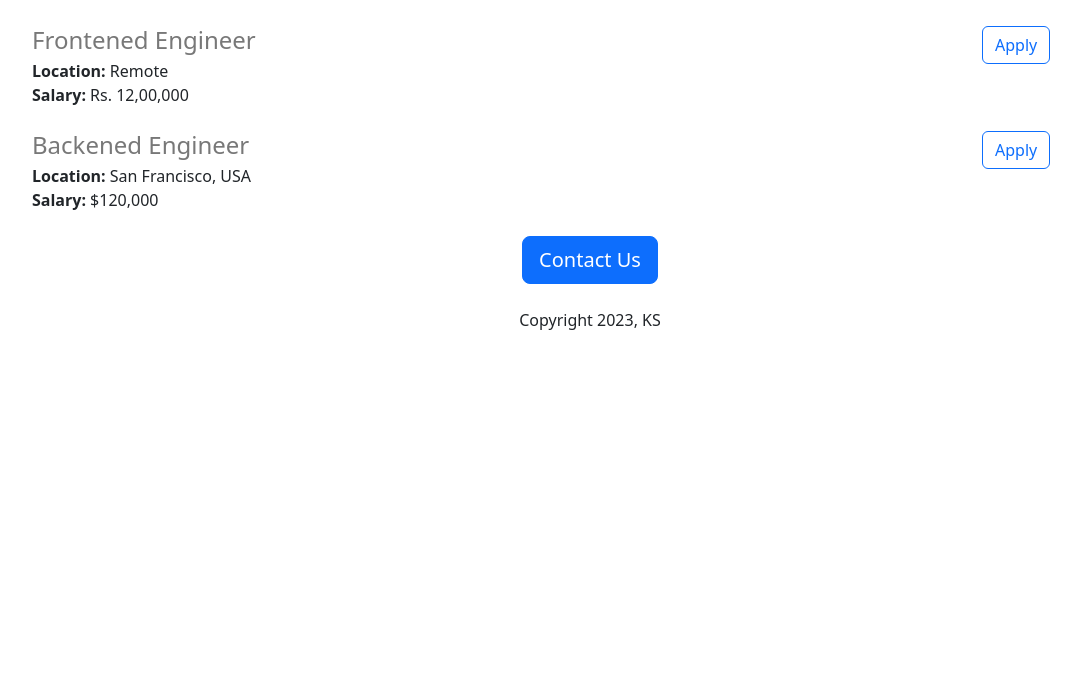
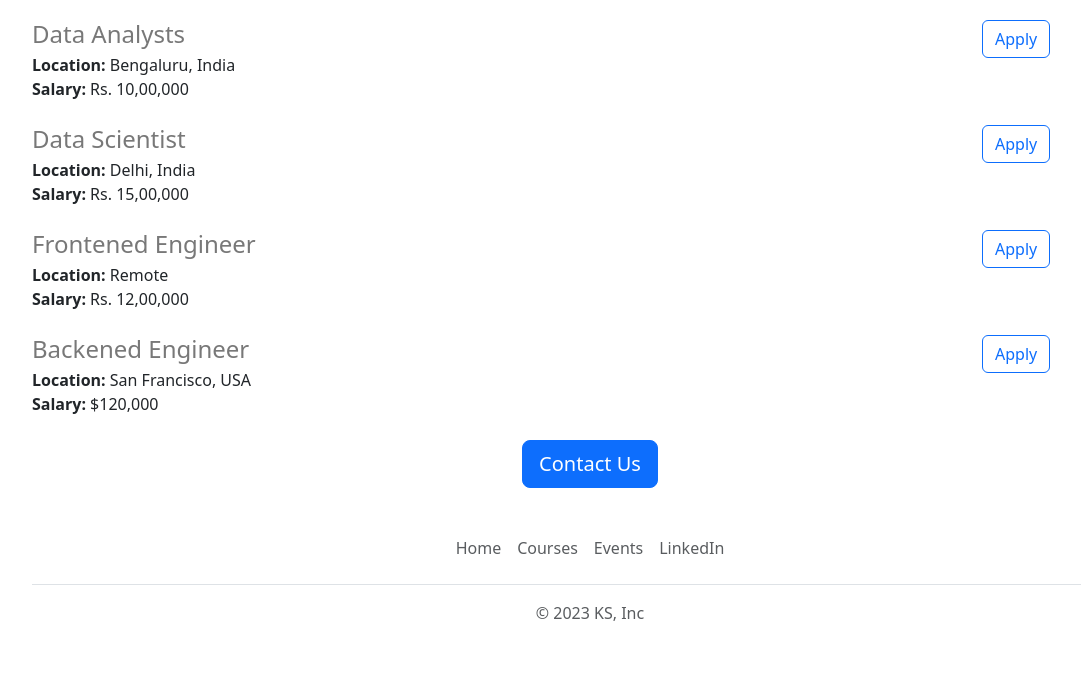
Before and after one commit to Kathan0920/flask-begineer-website-v2, a Flask app: page / in a window 1280 px wide. Shown: the part 892-1573 px from the top of the page, without its empty margins (50-1131 px from the left). Before the commit the page ends 1222 px from the top, so only its background shows below. Run offline with Flask 3, Linux system fonts and the light colour scheme.

Commit message:
Functional and aesthetic improvements

```diff
--- /dev/null
+++ b/templates/footer.html
@@ -0,0 +1,11 @@
+<div class="container">
+  <footer class="py-3 my-4">
+    <ul class="nav justify-content-center border-bottom pb-3 mb-3">
+      <li class="nav-item"><a target="_blank" href="https://google.com" class="nav-link px-2 text-body-secondary">Home</a></li>
+      <li class="nav-item"><a target="_blank" href="https://udemy.com" class="nav-link px-2 text-body-secondary">Courses</a></li>
+      <li class="nav-item"><a target="_blank" href="https://jovian.ai/events" class="nav-link px-2 text-body-secondary">Events</a></li>
+      <li class="nav-item"><a target="_blank" href="https://www.linkedin.com/in/kathan-shah-535677226/" class="nav-link px-2 text-body-secondary">LinkedIn</a></li>
+    </ul>
+    <p class="text-center text-body-secondary">&copy; 2023 KS, Inc</p>
+  </footer>
+</div>
--- a/templates/home.html
+++ b/templates/home.html
@@ -10,15 +10,24 @@
         width: 100%;
         height: 360px;
         object-fit: cover;
+        margin-bottom: 16px;
       }
     </style>
   </head>
   <body>
+    {% include 'nav.html' %}
+    <img class="img-fluid" id="banner" src="/static/banner.jpg">
     <div class="container">
       <h1 class="text-center mt-2 mb-4">{{company_name}} Careers</h1>
-      <img class="img-fluid" id="banner" src="/static/banner.jpg">
-      <h2 class="text-center mt-2 mb-4" >About KS</h2>
-      <p class="lead">Lorem ipsum dolor sit amet, consectetur adipiscing elit, sed do eiusmod tempor incididunt ut labore et dolore magna aliqua. Ut enim ad minim veniam, quis nostrud exercitation ullamco laboris nisi ut aliquip ex ea commodo consequat. Duis aute irure dolor in reprehenderit in voluptate velit esse cillum dolore eu fugiat nulla pariatur. Excepteur sint occaecat cupidatat non proident, sunt in culpa qui officia deserunt mollit anim id est laborum.</p>
+      <div class="row" style="margin-bottom: 16px;">
+        <div class="col-md-6">
+          <p class="lead">Lorem ipsum dolor sit amet, consectetur adipiscing elit, sed do eiusmod tempor incididunt ut labore et dolore magna aliqua. Ut enim ad minim veniam, quis nostrud exercitation ullamco laboris nisi ut aliquip ex ea commodo consequat. Duis aute irure dolor in reprehenderit in voluptate velit esse cillum dolore eu fugiat nulla pariatur. Excepteur sint occaecat cupidatat non proident, sunt in culpa qui officia deserunt mollit anim id est laborum.
+          </p>
+        </div>
+        <div class="d-none d-md-block col-md-6">
+          <img src="/static/people.jpg" style="height: 320px; border-radius: 4px; ">
+        </div>
+      </div>
       <h2 class="text-center mt-2 mb-4">Open Positions</h2>
       <div>
         <!-- {{jobs}}  -->
@@ -30,9 +39,10 @@
         {% endfor %}
       </div>
       <div class="text-center">
-        <button class="btn btn-primary btn-lg">Contact Us</button>
-        <p class="mt-4">Copyright 2023, KS</p>
+        <a href="mailto:kswork10100@gmail.com?subject=Questions%20about%20job%20openings&body=My%20name%3A%20%3Cyour%20name%20here%3E%0D%0A%0D%0AMy%20questions%3A%20%3Center%20question%20here%3E%0D%0A%0D%0A" type="button" class="btn btn-primary btn-lg">Contact Us</a>
+        <!-- <p class="mt-4">Copyright 2023, KS</p> -->
       </div>
     </div>
+    {% include 'footer.html' %}
   </body>
 </html>
--- a/templates/jobitem.html
+++ b/templates/jobitem.html
@@ -13,6 +13,6 @@
     {% endif %}
   </div>
   <div class="col-2">
-    <button type="button" class="btn btn-outline-primary">Apply</button>
+    <a href="mailto:kswork10100@gmail.com?subject=Application%20for%20{{job['title']}}&body=My%20name%3A%20%3Cyour%20name%20here%3E%0D%0A%0D%0AMy%20resume%20link%3A%20%3Cresume%20link%3E%0D%0A%0D%0AMy%20LinkedIn%20id%20link%3A%20%3CLinkedIn%20link%3E" type="button" class="btn btn-outline-primary">Apply</a>
   </div>
 </div>
--- /dev/null
+++ b/templates/nav.html
@@ -0,0 +1,9 @@
+<nav class="navbar bg-body-tertiary shadow-sm fixed-top">
+  <div class="container-fluid" >
+    <a class="navbar-brand" href="#">
+      <img src="/static/KS_Logo.jpg" alt="Logo" width="35" height="35" class="d-inline-block align-text-top" style="border-radius: 40px;">
+      KS
+    </a>
+  </div>
+</nav>
+<div style="height: 58px;"></div>
```
Also changed, not shown: static/KS_Logo.jpg (added), 1 other file.
